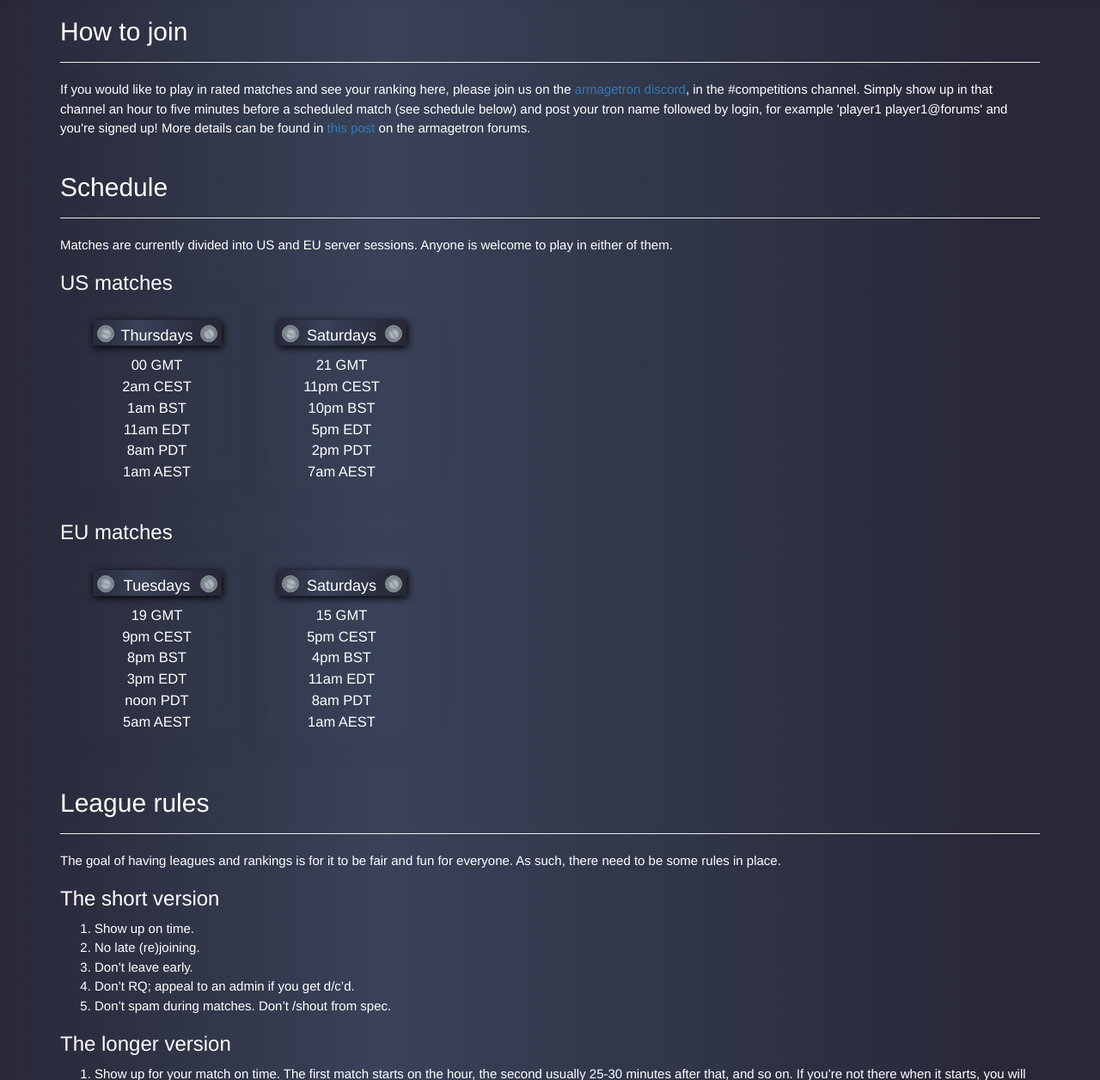
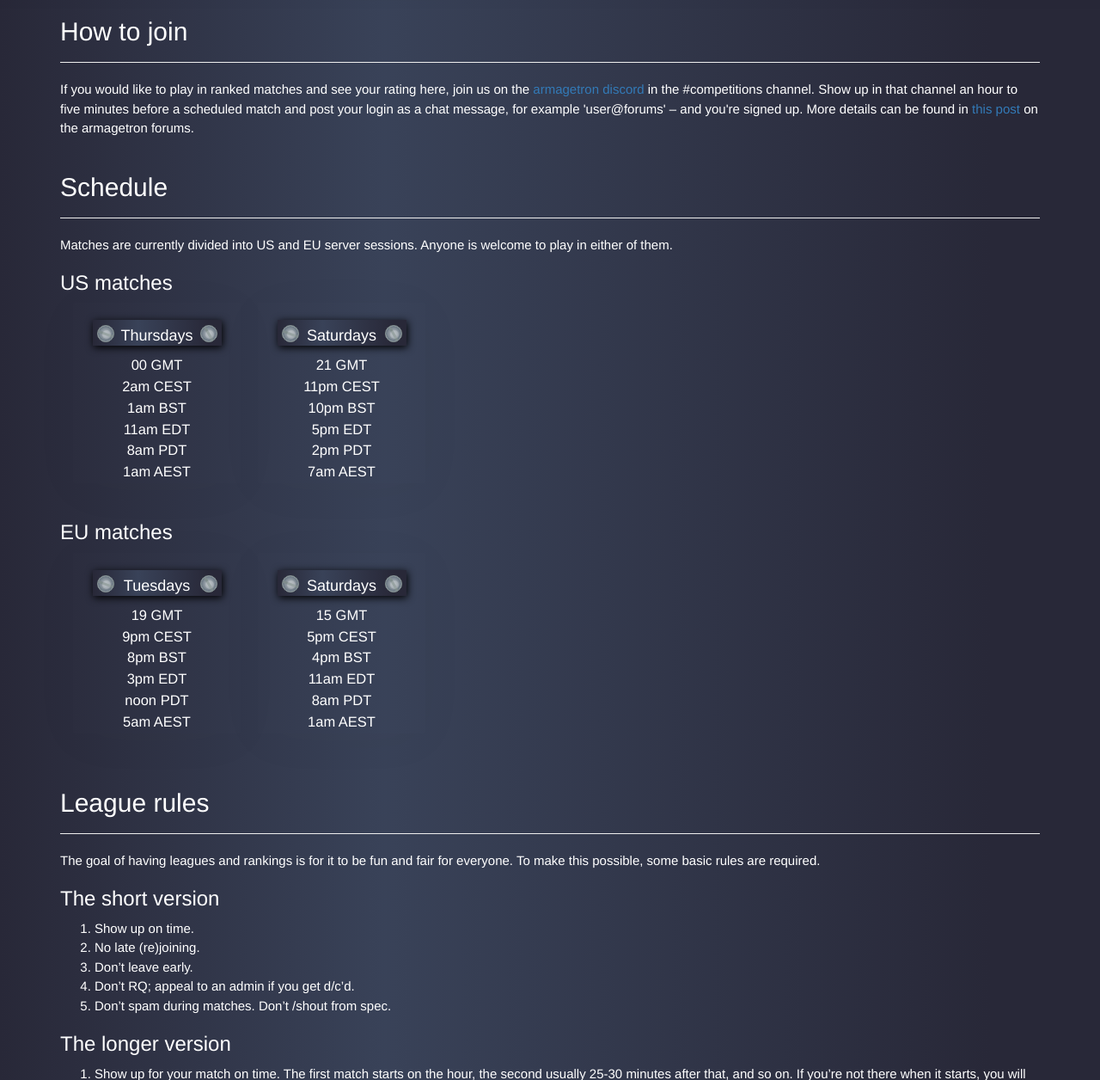
Before and after one commit to raphleu/arma-rankings, a Flask app: page /league-info in a window 1280 px wide. Shown: the part 120-1376 px from the top of the page at 86% size. Run offline with Flask 2, Linux system fonts and the light colour scheme; some libraries are stand-ins or nearby versions.

Commit message:
more minor tweaks

```diff
--- a/app/templates/league-info.html
+++ b/app/templates/league-info.html
@@ -7,9 +7,8 @@
       <h2>How to join</h2>
     </div>
     <p>
-      If you would like to play in rated matches and see your ranking here, please join us on the <a href='https://tinyurl.com/armagetronnoobs' target="_blank">armagetron discord</a>, in the #competitions channel. Simply
-      show up in that channel an hour to five minutes before a scheduled match (see schedule below) and post your tron name followed by login, for example 'player1 player1@forums' and you're signed up! More
-      details can be found in <a href='https://forums3.armagetronad.net/viewtopic.php?f=60&t=38366' target="_blank">this post</a> on the armagetron forums.
+      If you would like to play in ranked matches and see your rating here, join us on the <a href='https://tinyurl.com/armagetronnoobs' target="_blank">armagetron discord</a> in the #competitions channel. Show up in that channel an hour to five minutes before a scheduled match and post your login as a chat message, for example 'user@forums' – and you're signed up.
+      More details can be found in <a href='https://forums3.armagetronad.net/viewtopic.php?f=60&t=38366' target="_blank">this post</a> on the armagetron forums.
     </p>
 
     <div class='page-header'>
@@ -32,7 +31,7 @@
       <h2>League rules</h2>
     </div>
     <p>
-      The goal of having leagues and rankings is for it to be fair and fun for everyone. As such, there need to be some rules in place.
+      The goal of having leagues and rankings is for it to be fun and fair for everyone. To make this possible, some basic rules are required.
       <h3>The short version</h3>
       <ol>
         <li>
@@ -56,23 +55,29 @@
         <li>
           Show up for your match on time. The first match starts on the hour, the second usually 25-30 minutes after that, and so on. If you’re not there when it starts, you will not be allowed to play and that match will not be counted towards your ranking. Our primary match servers are named "Sumo Bar League (EU 1)" or "Sumo Bar League (US 1)".
         </li>
+        <br />
         <li>
           No rejoining. If you leave at any point for any reason, you will not be able to rejoin. This way, the possible situation where a player no longer cares about their own score only to start manipulating others’ scores is avoided. See Rule 4 about how leaving affects your rating.
         </li>
+        <br />
         <li>
           Don’t leave early. The scores are recorded to logs once the “Match Winner:” center message appears. To be absolutely sure, please stay an extra 5 seconds (this also lets us take screenshots of the match scores.) If you leave before any scores have been recorded, you may be assigned a score of 0 for that match, so don’t risk it.
         </li>
+        <br />
         <li>
           If you leave during the first 6 rounds, the match won’t count for you and you won’t be penalized. If you exit the server after the start of round 7, you’ll finish in last place in that match and thus your rating will take a hit. If you were genuinely disconnected for reasons beyond your control (internet issues, client crash, etc) you may appeal to an admin who will subjectively decide an outcome for you. If you’re not fully content with the verdict, kindly remember that the admin is taking the entire rating system into consideration; not just your personal convenience.
           <ol>
+            <br />
             <li>
               Obvious rage quits will be penalized. Repeat offenders will be given bans of increasing length, starting with 1 full week.
             </li>
           </ol>
         </li>
+        <br />
         <li>
           If you’re not playing, keep shouting to a minimum. Please show respect to all players by letting them focus on the game for the duration of the match. We’re keeping the bar for silencing spectators who shout very low; if you feel bad about getting silenced easily, just move on with your life. Excessively complaining about it might just get you into further trouble. Trying to circumvent being silenced by rejoining might get you instantly silenced again as a precautionary measure, depending on the situation. There are no appeals for being silenced, just deal with it and move on.
           <ol>
+            <br />
             <li>
               Even if you’re playing, please keep your chatting to a healthy minimum. Occasional messages and instant chats are fine, but as soon as it becomes disruptive to the other players you may be silenced without warning for any duration. If this happens, just finish your match and – if absolutely necessary – discuss the decision with an admin after the session. There are no appeals for being silenced, but you may be given an explanation. Since being silenced doesn’t prevent you from playing the game, leaving the server upon being silenced very much counts as a rage quit and you may be penalized for doing so.
             </li>
--- a/app/templates/ranking-table.html
+++ b/app/templates/ranking-table.html
@@ -4,7 +4,7 @@
       <div class="page-header mt-0">
         <div class="row">
           <div class="col-xs-12">
-            <h2>{{ country.header }} Server Ranking</h2>
+            <h2>{{ country.header }} Server Rankings</h2>
           </div>
         </div>
       </div>
```
